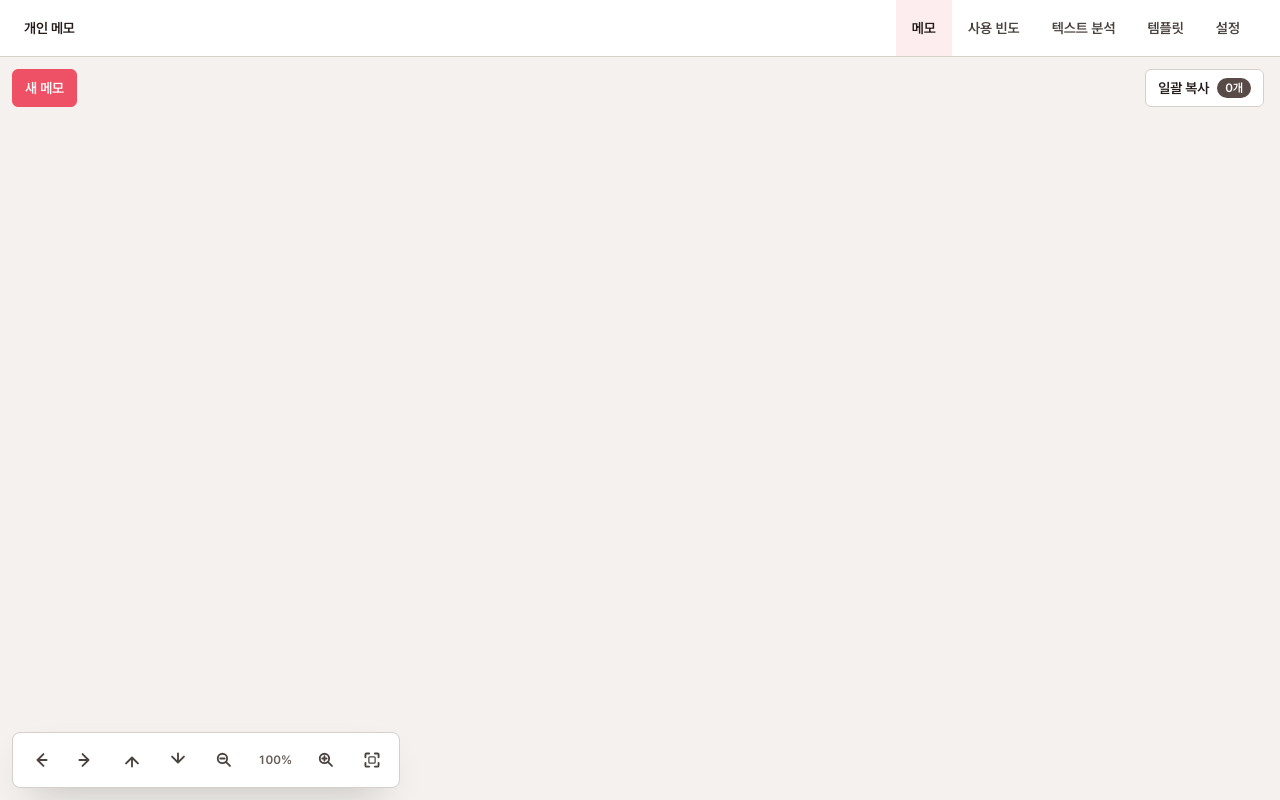
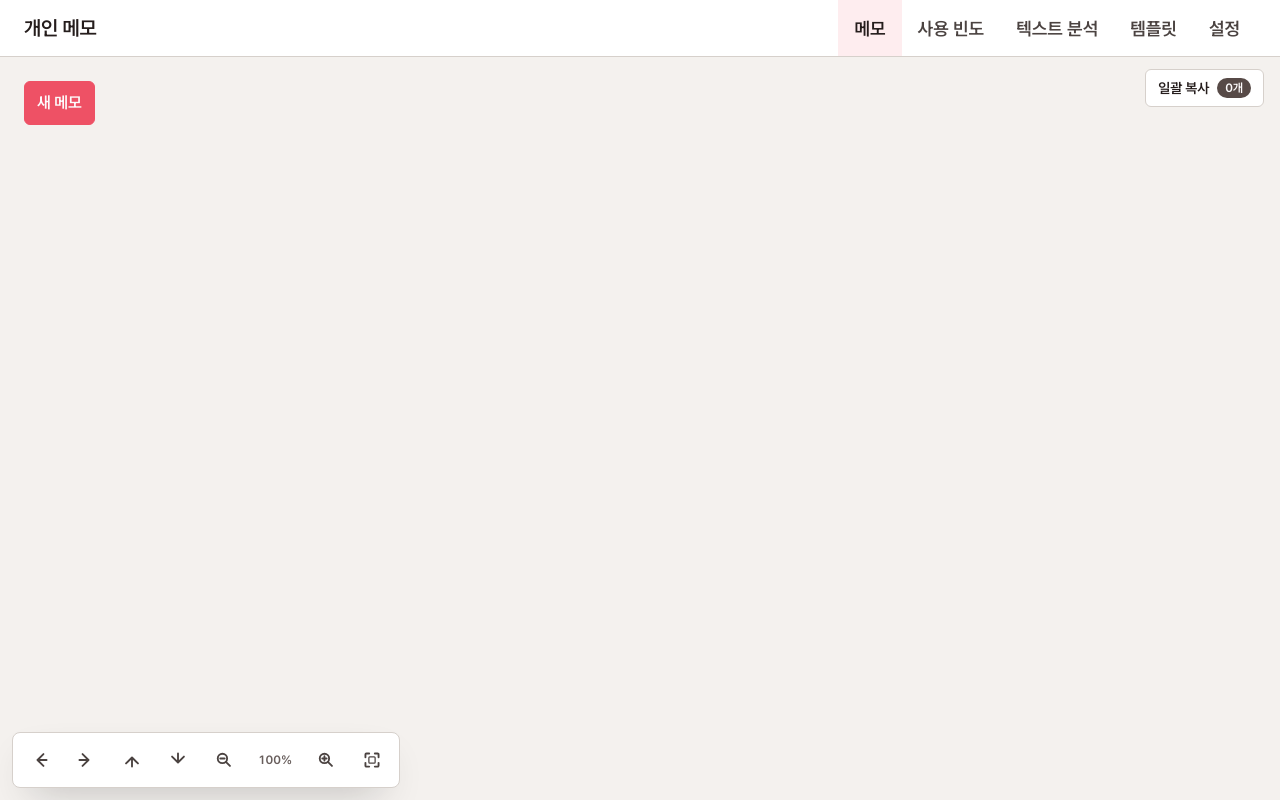
Before and after one commit to nwleedev/nwleedev, a Next.js app in the folder apps/notes/: page / in a window 1280 px wide. Built offline with nearby package versions, Linux system fonts and the light colour scheme.

Commit message:
feat(notes): improve desktop navigation readability
Bring desktop navigation and note creation controls closer to the selected design while preserving mobile sizing.

모바일 크기를 유지하며 선택한 시안에 맞춘 데스크탑 탐색 및 메모 생성 버튼 조정

```diff
--- a/apps/notes/src/_app/styles/tokens.css
+++ b/apps/notes/src/_app/styles/tokens.css
@@ -27,6 +27,9 @@
   --notes-color-soft-ink: oklch(49% 0.014 30deg);
   --notes-focus-ring: var(--notes-color-focus);
   --notes-font-ui: "Pretendard Variable", Pretendard, "Apple SD Gothic Neo", "Noto Sans KR", ui-sans-serif, system-ui, sans-serif;
+  --notes-navigation-text-size: 1.125rem;
+  --notes-brand-text-size: 1.25rem;
+  --notes-board-action-inset: 1.5rem;
   --notes-control-size: 2.375rem;
   --notes-control-large-size: 56px;
   --notes-board-min-width: 48rem;
--- a/apps/notes/src/_pages/notes/ui/notes-collection.tsx
+++ b/apps/notes/src/_pages/notes/ui/notes-collection.tsx
@@ -85,7 +85,7 @@ export function NotesCollection({
             selectedNoteId={selectedNoteId}
           />
           <Button
-            className="absolute left-3 top-3 z-30"
+            className="absolute left-[var(--notes-board-action-inset)] top-[var(--notes-board-action-inset)] z-30 [--notes-control-size:var(--notes-touch-target)] md:text-base"
             disabled={creationPending}
             onClick={createNewNote}
             ref={createButton}
--- a/apps/notes/src/widgets/application-navigation/ui/navigation-bars.tsx
+++ b/apps/notes/src/widgets/application-navigation/ui/navigation-bars.tsx
@@ -33,7 +33,7 @@ function NavigationBar({
     <header className={headerClasses[mode]}>
       <div className="flex min-h-14 items-center justify-between gap-5 px-4 sm:px-5 xl:px-6">
         <Link
-          className="py-3 text-sm font-semibold tracking-[-0.015em]"
+          className="py-3 text-sm font-semibold tracking-[-0.015em] md:text-[length:var(--notes-brand-text-size)]"
           href="/"
           onNavigate={(event) => navigate("/", event)}
           tabIndex={2}
--- a/apps/notes/src/widgets/application-navigation/ui/navigation-links.tsx
+++ b/apps/notes/src/widgets/application-navigation/ui/navigation-links.tsx
@@ -19,7 +19,7 @@ type NavigationLinksProps = {
 }
 
 const presentationClasses = {
-  bar: "min-h-14 px-4 text-sm",
+  bar: "min-h-14 px-4 text-[length:var(--notes-navigation-text-size)]",
   drawer: "min-h-12 rounded-control px-3 text-base",
 } as const
 
```
Also changed, not shown: 2 other files (tests, documents, lock files or other folders).
